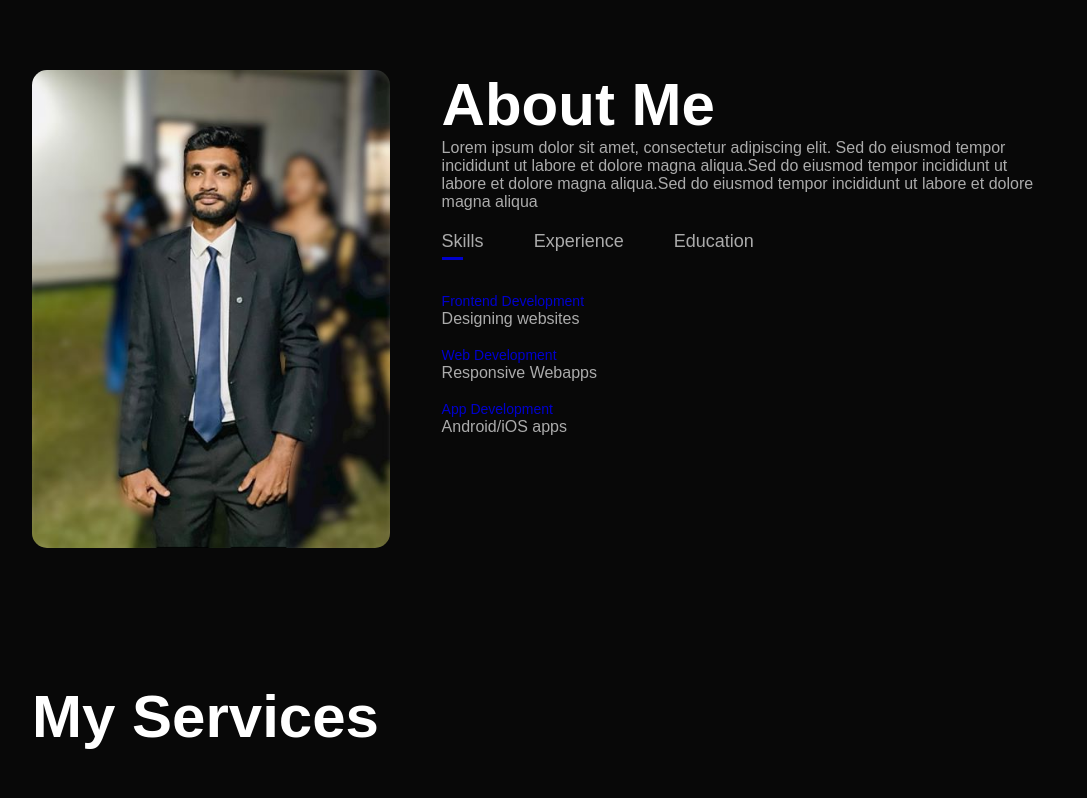
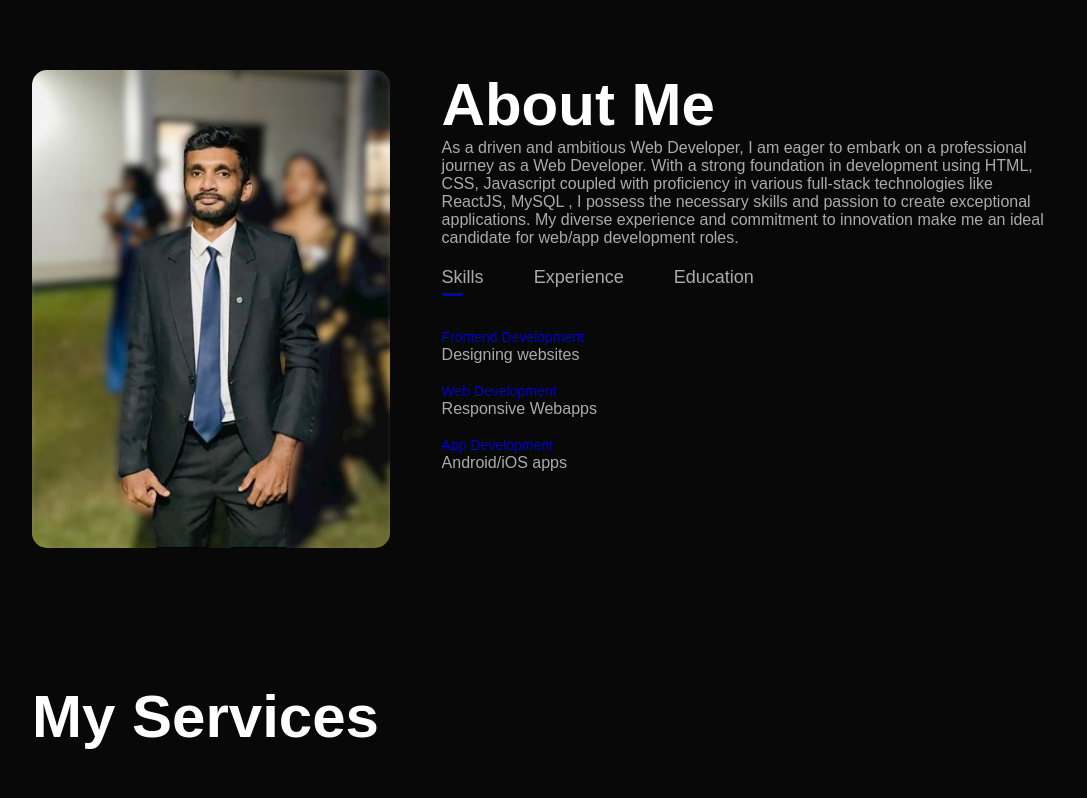
Before and after one commit to imeshrup/portfolio-website, a plain HTML site: page index.html in a window 1280 px wide. Shown: the part 820-1618 px from the top of the page, without its empty margins (96-1183 px from the left). Drawn offline with Linux system fonts and the light colour scheme.

Commit message:
Update index.html
Anout description change

```diff
--- a/index.html
+++ b/index.html
@@ -36,9 +36,8 @@
             </div>
             <div class="about-col-2">
                 <h1 class="sub-title">About Me</h1>
-                <p>Lorem ipsum dolor sit amet, consectetur adipiscing elit.
-                    Sed do eiusmod tempor incididunt ut labore et dolore magna aliqua.Sed do eiusmod tempor incididunt ut
-					labore et dolore magna aliqua.Sed do eiusmod tempor incididunt ut labore et dolore magna aliqua</p>
+                <p>As a driven and ambitious Web Developer, I am eager to embark on a professional journey as a Web Developer. With a strong foundation in development using HTML, CSS, Javascript coupled with proficiency in various full-stack technologies like ReactJS, MySQL ,
+		  I possess the necessary skills and passion to create exceptional applications. My diverse experience and commitment to innovation make me an ideal candidate for web/app development roles.</p>
                 <div class="tab-titles">
                     <p class="tab-links active-link">Skills</p>
                     <p class="tab-links">Experience</p>
```
